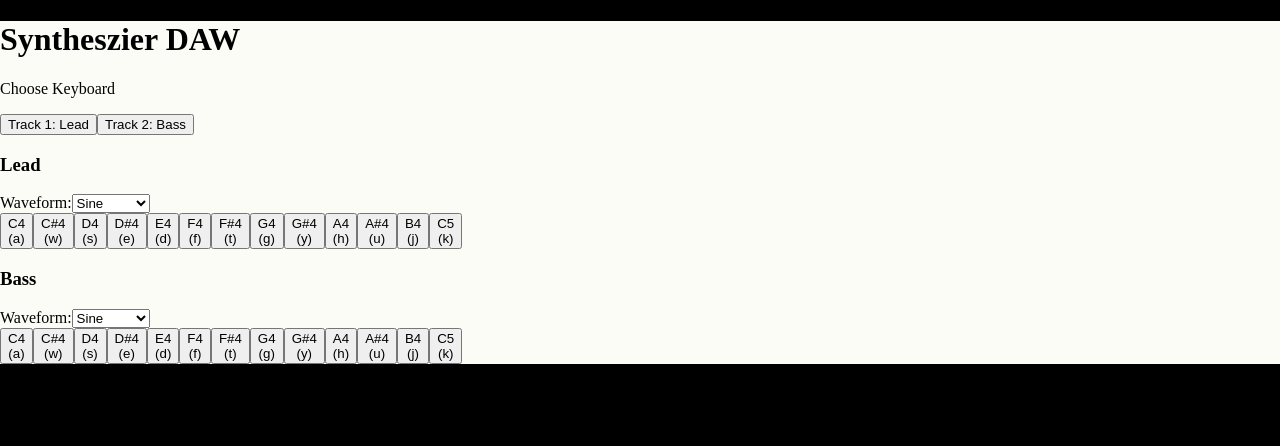
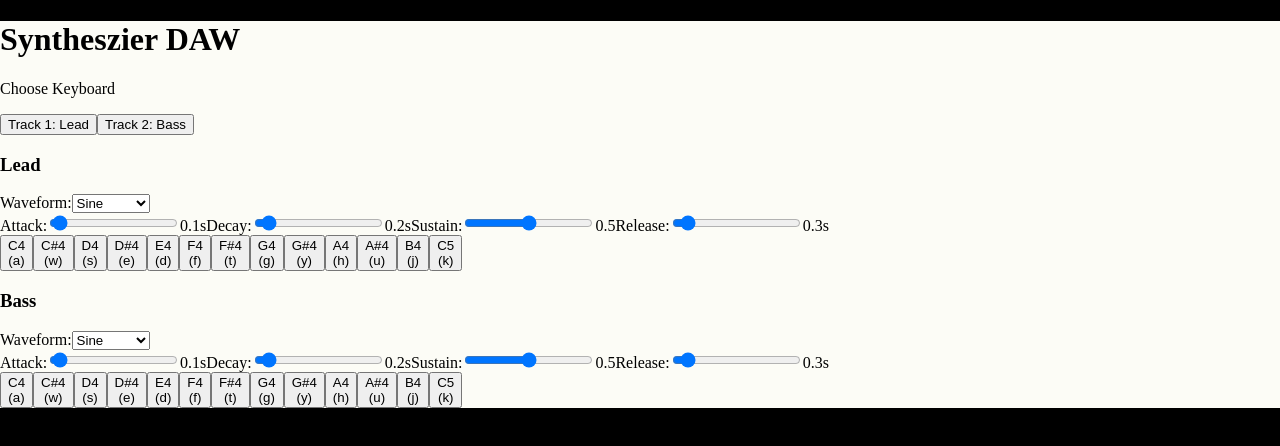
Before and after one commit to ColeSexton/U2-Final-Cole-S, a React (Vite) app in the folder final-U1-frontend/coles-webpage/: page /synth in a window 1280 px wide. Shown: the top 446 px of the page. Built offline with nearby package versions, Linux system fonts and the light colour scheme.

Commit message:
finished adding logic in stopNote, and implemented adsr controls in synthTrack

```diff
--- a/final-U1-frontend/coles-webpage/src/components/synth/ADSRControls.jsx
+++ b/final-U1-frontend/coles-webpage/src/components/synth/ADSRControls.jsx
@@ -7,25 +7,25 @@ const ADSRControls =({attack, decay, sustain, release, setAttack, setDecay, setS
 
         <label>
             Attack:
-            <input type='range' min="0" max="4" step="0.1" value={attack} onChange={setAttack(parseFloat(e.target.value))}/>
+            <input type='range' min="0" max="4" step="0.1" value={attack} onChange={(e) => setAttack(parseFloat(e.target.value))}/>
             {attack}s
         </label>
 
         <label>
             Decay:
-            <input type='range' min="0" max="3" step="0.1" value={decay} onChange={setDecay(parseFloat(e.target.value))} />
+            <input type='range' min="0" max="3" step="0.1" value={decay} onChange={(e) => setDecay(parseFloat(e.target.value))} />
             {decay}s
         </label>
 
         <label>
             Sustain:
-            <input type='range'  min="0" max="1" step="0.1" value={sustain} onChange={setSustain(parseFloat(e.target.value))}/>
+            <input type='range'  min="0" max="1" step="0.1" value={sustain} onChange={(e) => setSustain(parseFloat(e.target.value))}/>
             {sustain}
         </label>
 
         <label>
             Release:
-            <input type='range' min="0" max="4" step="0.1" value={release} onChange={setRelease(parseFloat(e.target.value))}/>
+            <input type='range' min="0" max="4" step="0.1" value={release} onChange={(e) => setRelease(parseFloat(e.target.value))}/>
             {release}s
         </label>
 
--- a/final-U1-frontend/coles-webpage/src/components/synth/SynthTrack.jsx
+++ b/final-U1-frontend/coles-webpage/src/components/synth/SynthTrack.jsx
@@ -1,6 +1,7 @@
 import React, { useState, useRef, useEffect } from 'react';
 import { createSynth } from '../utils/audioUtils';
 import '../synth/SynthTrack.css';
+import ADSRControls from './ADSRControls';
 
 const keyboardNotes = {
     a: 261.63, //c
@@ -73,8 +74,16 @@ const SynthTrack = ({ defaultWaveform = 'sine', octaveShift = 0, isActive = fals
 
     const stopNote = (keyId) => {
         const synth = activeOscillators.current[keyId];
+
         if (synth){
-            synth.osc.stop();
+
+            const now = audioCtxRef.current.currentTime;
+            synth.gain.gain.cancelScheduledValues(now);
+            synth.gain.gain.setValueAtTime(synth.gain.gain.value, now);
+            synth.gain.gain.linearRampToValueAtTime(0, now + release);
+
+
+            synth.osc.stop(now + release);
             delete activeOscillators.current[keyId];
         }
     };
@@ -118,6 +127,14 @@ const SynthTrack = ({ defaultWaveform = 'sine', octaveShift = 0, isActive = fals
         </select>
       </label>
 
+        <ADSRControls
+            attack={attack} setAttack={setAttack}
+            decay={decay} setDecay={setDecay}
+            sustain={sustain} setSustain={setSustain}
+            release={release} setRelease={setRelease}
+        />
+
+
       <div className='piano'>
         {noteKeyFreq.map(({note, key, freq})=>(
             <button
```
